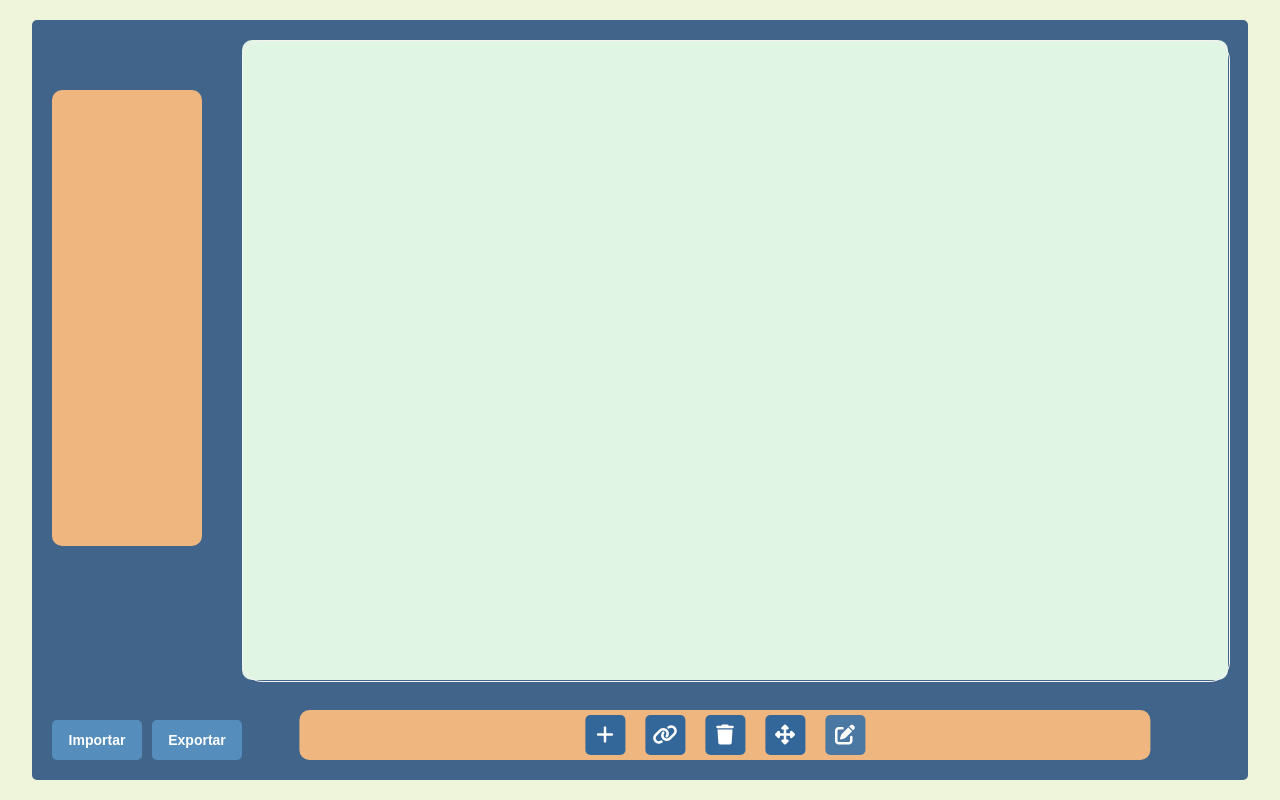
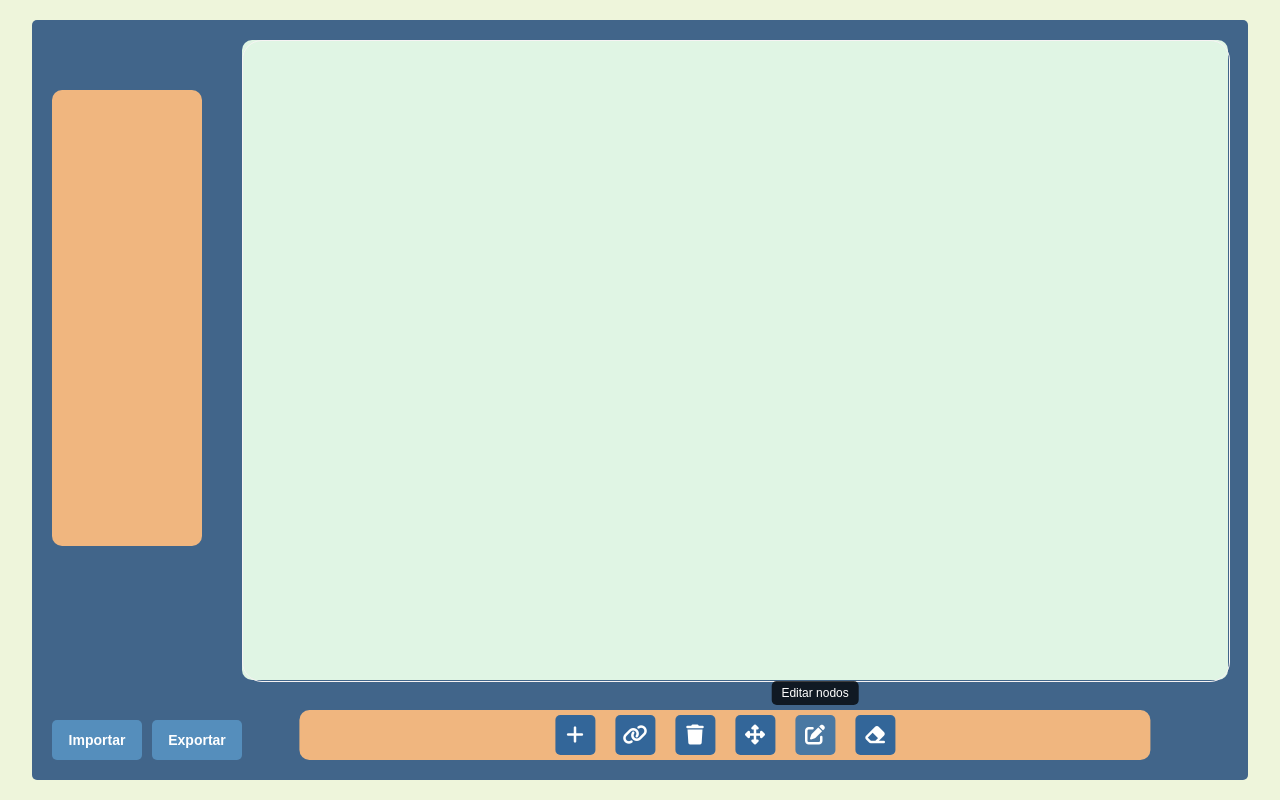
Before and after one commit to paolaqv/Algoritmos-Frontend, a Vue app: page /graphs in a window 1280 px wide. In both pictures the pointer is over the button 845 px from the left and 735 px from the top of the page. Built offline with nearby package versions, Linux system fonts and the light colour scheme; the HTML template or start-up script is replaced by a standard one.

Commit message:
boton y funcion de limpiar canvas

```diff
--- a/src/views/GraphsPage.vue
+++ b/src/views/GraphsPage.vue
@@ -80,6 +80,9 @@
         title="Editar"
       >
         <i class="fas fa-edit"></i>
+      </button>
+      <button class="menu-button clear-button" @click="clearCanvas" title="Limpiar canvas">
+        <i class="fas fa-eraser"></i>
       </button>
     </footer>
       <div class="import-export-buttons">
@@ -189,7 +192,6 @@ export default {
       offsetX: 0,
       offsetY: 0,
       isMovingNode: false,
-
       isEditing: false,
       editingTarget: null,
       editingType: '',
@@ -202,7 +204,6 @@ export default {
       editEdgeDirection: '',
       editEdgeColor: '',
       editEdgeIndex: null,
-
     };
   },
   methods: {
@@ -513,7 +514,13 @@ handleNodeClick(node, index) {
         link.click();
         document.body.removeChild(link);
         URL.revokeObjectURL(url);
-      }
+      },
+
+      clearCanvas() {
+      this.nodes = [];
+      this.edges = [];
+      this.selectedNodes = [];
+    },
     }
   };
 </script>
@@ -753,6 +760,34 @@ handleNodeClick(node, index) {
   white-space: nowrap;
 }
 
+.edit-button:hover::after {
+  content: 'Editar nodos';
+  position: absolute;
+  bottom: 50px;
+  left: 50%;
+  transform: translateX(-50%);
+  background: rgba(0, 0, 0, 0.75);
+  color: white;
+  padding: 5px 10px;
+  border-radius: 5px;
+  font-size: 12px;
+  white-space: nowrap;
+}
+
+.clear-button:hover::after {
+  content: 'Limpiar canvas';
+  position: absolute;
+  bottom: 50px;
+  left: 50%;
+  transform: translateX(-50%);
+  background: rgba(0, 0, 0, 0.75);
+  color: white;
+  padding: 5px 10px;
+  border-radius: 5px;
+  font-size: 12px;
+  white-space: nowrap;
+}
+
 .edges {
   position: absolute;
   top: 0;
```
